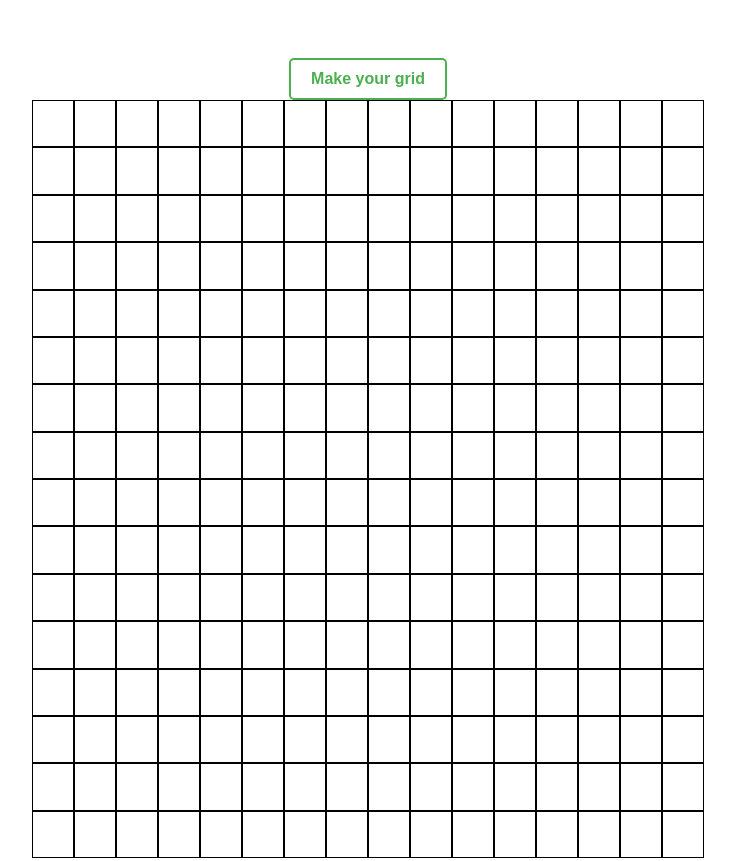
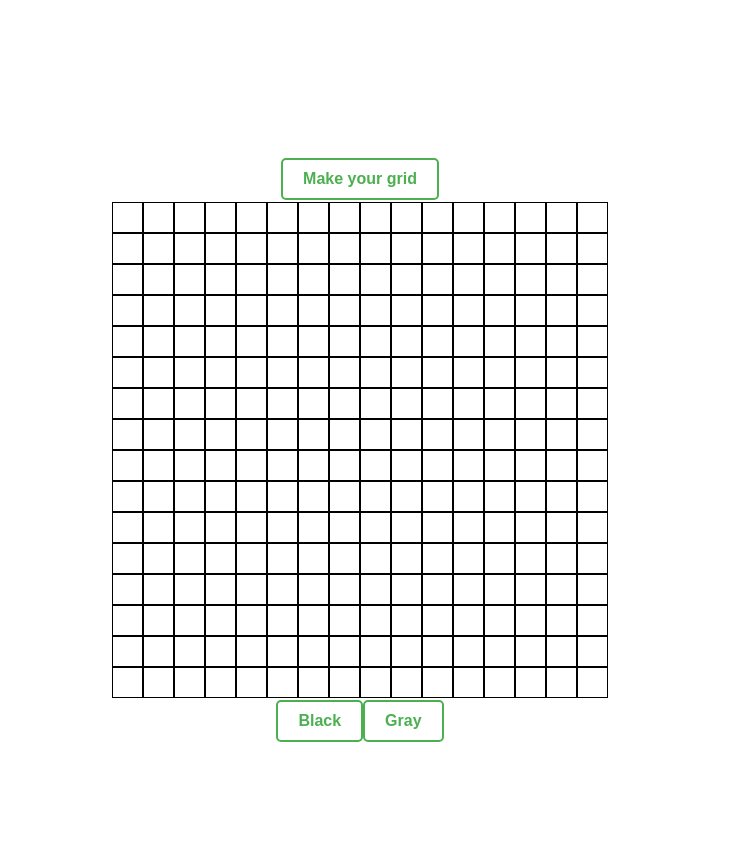
Before and after one commit to Shreyansh-sys/Etch-a-Sketch, a plain HTML site: page index.html in a window 1280 px wide. Shown: the top 861 px of the page, without its empty margins (330-1065 px from the left). Drawn offline with Linux system fonts and the light colour scheme.

Commit message:
Add different color pens

```diff
--- a/index.html
+++ b/index.html
@@ -1,16 +1,23 @@
 <!DOCTYPE html>
 <html lang="en">
+
 <head>
     <meta charset="UTF-8">
     <meta name="viewport" content="width=device-width, initial-scale=1.0">
     <title>Document</title>
     <link rel="stylesheet" href="style.css">
 </head>
+
 <body>
     <div class="main-container">
         <button class="button">Make your grid</button>
         <div class="container"></div>
+        <div class="pen-container">
+            <button class="button" id="black-btn">Black</button>
+            <button class="button" id="gray-btn">Gray</button>
+        </div>
         <script src="index.js"></script>
     </div>
 </body>
+
 </html>
--- a/index.js
+++ b/index.js
@@ -1,11 +1,13 @@
 document.addEventListener("DOMContentLoaded", function () {
-
     const container = document.querySelector('.container');
+    const blackBtn = document.querySelector('#black-btn');
+    const greyBtn = document.querySelector('#gray-btn');
     let isDrawing = false;
     let rows = 16;
     let columns = 16;
 
     function createGrid(rows, columns) {
+        const squareSize = Math.floor(500 / rows);
         container.innerHTML = '';
         for (let i = 0; i < rows; i++) {
             const row = document.createElement('div');
@@ -15,6 +17,8 @@ document.addEventListener("DOMContentLoaded", function () {
             for (let j = 0; j < columns; j++) {
                 const sqr = document.createElement('div');
                 sqr.classList.add('squares');
+                sqr.style.width = `${squareSize - 2}px`;
+                sqr.style.height = `${squareSize - 2}px`;
                 row.appendChild(sqr);
             }
         }
@@ -22,7 +26,11 @@ document.addEventListener("DOMContentLoaded", function () {
 
     createGrid(rows, columns);
 
+    function blackPen() {
+
         const pixels = document.querySelectorAll('.squares');
+        blackBtn.addEventListener('click', () => {
+            console.log("click");
             pixels.forEach((pixel) => {
 
                 pixel.addEventListener('mousedown', function () {
@@ -40,18 +48,51 @@ document.addEventListener("DOMContentLoaded", function () {
                     isDrawing = false;
                 });
             });
+        });
+    }
+
+    blackPen();
+
+    function grayPen() {
+
+        const pixels = document.querySelectorAll('.squares');
+        greyBtn.addEventListener('click', () => {
+            console.log("click");
+            pixels.forEach((pixel) => {
+
+                pixel.addEventListener('mousedown', function () {
+                    isDrawing = true;
+                    pixel.classList.add('hovered');
+                });
+
+                pixel.addEventListener('mouseenter', function () {
+                    if (isDrawing) {
+                        let Rnum = Math.floor(Math.random() * 255);
+                        pixel.style.backgroundColor = `rgb(${Rnum}, ${Rnum}, ${Rnum})`;
+                    }
+                });
+
+                pixel.addEventListener('mouseup', function () {
+                    isDrawing = false;
+                });
+            });
+        });
+    }
+
+    grayPen();
+
 
     const button = document.querySelector('.button');
 
-    button.addEventListener('click', function() {
+    button.addEventListener('click', function () {
         const userInput = prompt("Enter the number of square per side for the new grid");
         const newSize = parseInt(userInput);
 
-        if(!isNaN(newSize) && newSize > 0 && newSize < 100){
+        if (!isNaN(newSize) && newSize > 0 && newSize < 100) {
             rows = columns = newSize;
             createGrid(rows, columns);
         }
-        else{
+        else {
             alert("Enter a valid number");
         }
     });
--- a/style.css
+++ b/style.css
@@ -1,3 +1,8 @@
+*{
+    margin: 0;
+    padding: 0;
+}
+
 .main-container{
     width: 100vw;
     height: 100vh;
@@ -25,29 +30,34 @@
 }
 
 .container{
-    width: 960px;
-    /* height: 100%; */
+    width: 500px;
+    height: 500px;
     display: flex;
-    flex-grow: 1;
+    /* flex-grow: 1; */
     flex-direction: column;
     justify-content: center;
+    align-items: center;
+    /* overflow: hidden; */
+}
+
+.pen-container{
+    display: flex;
+    flex-direction: row;
+    justify-content: space-between;
     align-items: center;
 }
 
 .rows{
     display: flex;
     flex-direction: row;
-    flex-grow: 1;
-    /* background-color: #fff; */
-    /* padding: 2px; */
-    /* width: 500px;
-    height: 40px; */
+    /* flex-grow: 1; */
 }
 
 .squares{
-    width: 40px;
+    /* width: 40px; */
     /* height: 40px; */
     border: 1px solid black;
+    /* background-color: red; */
 }
 
 .hovered {
```
Lines whose indentation alone changed are shown as unchanged.
